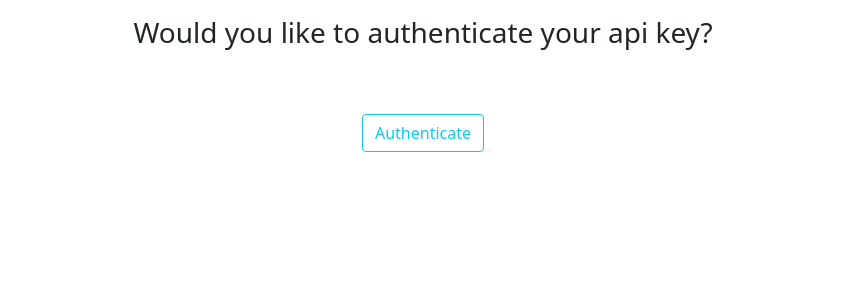
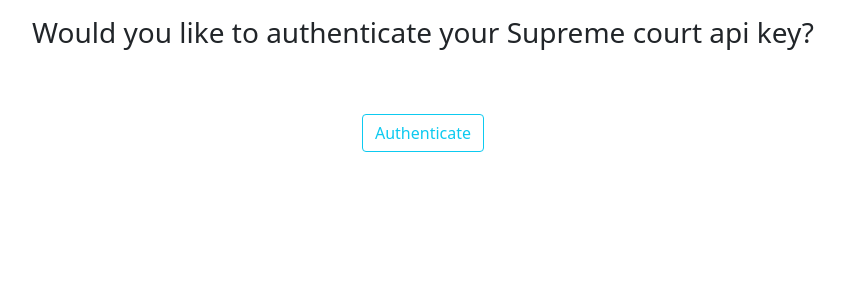
Before and after one commit to laminca/c2b, a PHP site: page /authentication.php in a window 1280 px wide. Shown: the top 300 px of the page, without its empty margins (217-1062 px from the left). Run offline with PHP 8.4, Linux system fonts and the light colour scheme.

Commit message:
Update authentication.php

```diff
--- a/authentication.php
+++ b/authentication.php
@@ -12,7 +12,7 @@
 <body>
     <div style="text-align: center;">
         <p>
-        <h3>Would you like to authenticate your api key?</h3>
+        <h3>Would you like to authenticate your Supreme court api key?</h3>
         </p>
         <br>
 
```
